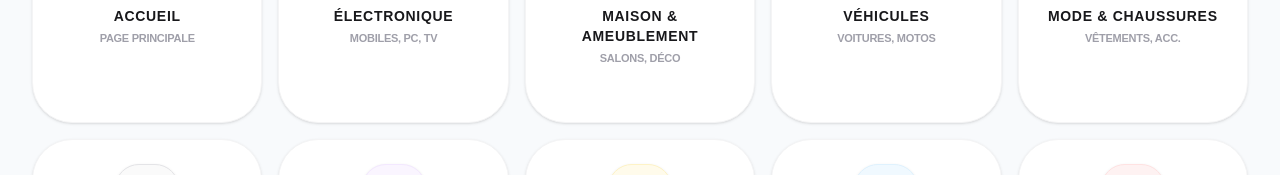
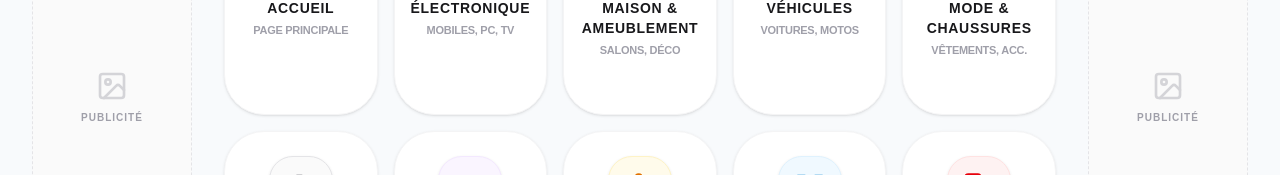
Before and after one commit to jootiyasarl/jootiya, a Next.js app: page /marketplace in a window 1280 px wide. Shown: the part 359-534 px from the top of the page. Built offline with nearby package versions, Linux system fonts and the light colour scheme; no server answers.

Commit message:
feat: add left and right ad sidebars to marketplace page

```diff
--- a/src/app/marketplace/page.tsx
+++ b/src/app/marketplace/page.tsx
@@ -11,7 +11,8 @@ import {
     PawPrint,
     BookOpen,
     Tag,
-    ArrowRight
+    ArrowRight,
+    Image as ImageIcon
 } from "lucide-react";
 import { cn } from "@/lib/utils";
 import { SellBanner } from '@/components/home/SellBanner';
@@ -38,7 +39,19 @@ const CATEGORIES_GRID = [
 export default function MarketplacePage() {
   return (
     <div className="min-h-screen bg-[#F8FAFC] dark:bg-zinc-950 pb-12">
-      <div className="main-content-wrapper container-standard py-4 sm:py-6 lg:py-8">
+      <div className="max-w-[1440px] mx-auto px-4 md:px-8 py-4 sm:py-6 lg:py-8">
+        <div className="flex flex-col lg:flex-row gap-6 lg:gap-8 items-start relative">
+
+          {/* Left Sidebar Ad */}
+          <aside className="hidden xl:block w-40 sticky top-24 shrink-0">
+            <div className="bg-zinc-50 border border-dashed border-zinc-200 rounded-2xl aspect-[1/4] flex flex-col items-center justify-center p-4 text-center">
+              <ImageIcon className="w-8 h-8 text-zinc-300 mb-2" />
+              <span className="text-[10px] font-bold text-zinc-400 uppercase tracking-widest">Publicité</span>
+            </div>
+          </aside>
+
+          {/* Main Content Area */}
+          <div className="flex-1 min-w-0">
             <div className="text-center mb-8">
               <h1 className="text-3xl md:text-4xl font-black text-zinc-900 dark:text-white mb-4">
                 Que recherchez-vous ?
@@ -95,6 +108,17 @@ export default function MarketplacePage() {
               <SellBanner />
             </div>
           </div>
+
+          {/* Right Sidebar Ad */}
+          <aside className="hidden xl:block w-40 sticky top-24 shrink-0">
+            <div className="bg-zinc-50 border border-dashed border-zinc-200 rounded-2xl aspect-[1/4] flex flex-col items-center justify-center p-4 text-center">
+              <ImageIcon className="w-8 h-8 text-zinc-300 mb-2" />
+              <span className="text-[10px] font-bold text-zinc-400 uppercase tracking-widest">Publicité</span>
+            </div>
+          </aside>
+
+        </div>
+      </div>
     </div>
   );
 }
```
Lines whose indentation alone changed are shown as unchanged.
